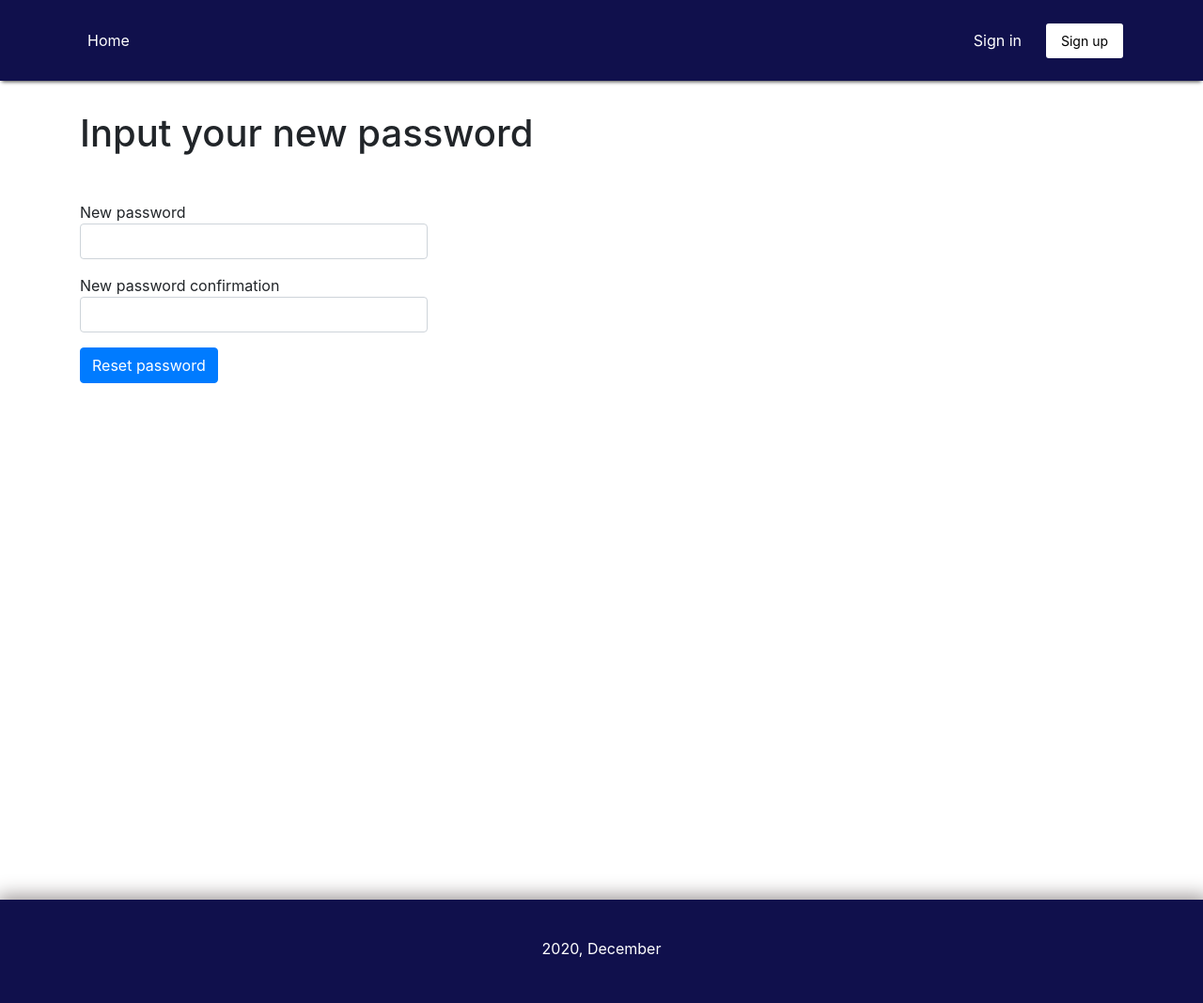
After one commit to rsh-12/remember-places, a Django app: page /profile/reset/1/1/ in a window 1280 px wide. The commit adds this page. Shown: the whole page at 94% size. Run offline with Django 3.2, Linux system fonts and the light colour scheme; some libraries are stand-ins or nearby versions.

Commit message:
Implement password reset

```diff
--- a/places_remember/settings.py
+++ b/places_remember/settings.py
@@ -28,8 +28,10 @@ DEBUG = True
 
 ALLOWED_HOSTS = ['*']
 
+EMAIL_BACKEND = 'django.core.mail.backends.filebased.EmailBackend'
+EMAIL_FILE_PATH = BASE_DIR / 'sent_emails'
+
 # Application definition
-
 INSTALLED_APPS = [
     'django.contrib.admin',
     'django.contrib.auth',
--- a/templates/registration/login.html
+++ b/templates/registration/login.html
@@ -34,6 +34,7 @@
                 </div>
                 <button type="submit" class="btn btn-dark">Sign in</button>
             </form>
+            <a href="{% url 'user:password_reset' %}">Forgot your password?</a>
         </div>
 
     {% endif %}
--- /dev/null
+++ b/templates/user/password_reset_confirm.html
@@ -0,0 +1,40 @@
+{% extends 'base.html' %}
+
+{% block title %}
+    Set new password
+{% endblock %}
+
+{% block content %}
+
+    <h1 class="mb-5">Input your new password</h1>
+
+    <form enctype="multipart/form-data" method="post">
+        {% csrf_token %}
+
+        <div>
+            {% for field in form %}
+                {% if field.errors %}
+                    <div class="alert alert-danger col-md-4">
+                        {{ field.errors }}
+                    </div>
+                {% endif %}
+            {% endfor %}
+        </div>
+
+        <div class="form-group">
+            New password
+            <input class="form-control col-md-4" type="password" name="new_password1"
+                   autocomplete="new-password"
+                   required id="id_new_password1">
+        </div>
+
+        <div class="form-group">
+            New password confirmation
+            <input class="form-control col-md-4" type="password" name="new_password2"
+                   autocomplete="new-password"
+                   required id="id_new_password2">
+        </div>
+
+        <button type="submit" class="btn btn-primary">Reset password</button>
+    </form>
+{% endblock %}
--- a/user/urls.py
+++ b/user/urls.py
@@ -1,4 +1,5 @@
-from django.contrib.auth.views import LoginView, LogoutView
+from django.contrib.auth.views import LoginView, LogoutView, PasswordResetView, PasswordResetDoneView, \
+    PasswordResetConfirmView
 from django.urls import path
 
 from user.views import *
@@ -11,4 +12,18 @@ urlpatterns = [
     path('registration/', UserRegistrationView.as_view(), name='registration'),
     path('update/<int:pk>/', UserUpdateView.as_view(), name='profile-update'),
     path('password_change/', UserPasswordChangeView.as_view(), name='password_change'),
+
+    # path('password_reset/', PasswordResetView.as_view(
+    #     template_name='user/reset_password.html'), name='password_reset'),
+    path('password_reset/', UserPasswordResetView.as_view(), name='password_reset'),
+
+    # path('password_reset/done/', PasswordResetDoneView.as_view(
+    #     template_name='user/password_reset_done.html'), name='password_reset_done'),
+    path('password_reset/done/', UserPasswordResetDoneView.as_view(), name='password_reset_done'),
+
+    # path('reset/<uidb64>/<token>/', PasswordResetConfirmView.as_view(
+    #     template_name='user/password_reset_confirm.html', success_url='/password_reset/done/'),
+    #      name='password_reset_confirm'),
+    path('reset/<uidb64>/<token>/', UserPasswordResetConfirmView.as_view(), name='password_reset_confirm'),
+
 ]
--- a/user/views.py
+++ b/user/views.py
@@ -3,7 +3,8 @@ from django.contrib.auth import authenticate, login
 from django.contrib.auth.forms import UserCreationForm
 from django.contrib.auth.mixins import LoginRequiredMixin
 from django.contrib.auth.models import User
-from django.contrib.auth.views import PasswordChangeView
+from django.contrib.auth.views import PasswordChangeView, PasswordResetView, PasswordResetDoneView, \
+    PasswordResetConfirmView
 from django.shortcuts import render
 from django.urls import reverse_lazy, reverse
 from django.views.generic import CreateView, UpdateView
@@ -47,3 +48,17 @@ class UserPasswordChangeView(LoginRequiredMixin, PasswordChangeView):
     def get_success_url(self):
         messages.success(self.request, 'Password updated successfully!')
         return reverse('user:profile-update', kwargs={'pk': self.request.user.id})
+
+
+class UserPasswordResetView(PasswordResetView):
+    template_name = 'user/reset_password.html'
+    success_url = reverse_lazy('user:password_reset_done')
+
+
+class UserPasswordResetDoneView(PasswordResetDoneView):
+    template_name = 'user/password_reset_done.html'
+    success_url='/profile/reset/<uidb64>/<token>/'
+
+
+class UserPasswordResetConfirmView(PasswordResetConfirmView):
+    template_name = 'user/password_reset_confirm.html'
```
Also changed, not shown: templates/registration/password_reset_email.html (added, +16 -0 lines), templates/user/password_reset_done.html (added, +10 -0 lines), templates/user/reset_password.html (added, +22 -0 lines), 1 other file.
